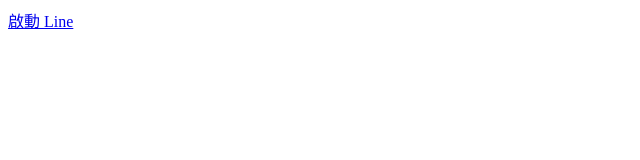
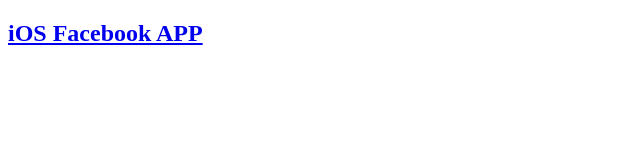
Before and after one commit to NickHuang1101/NickHuang1101.github.io, a plain HTML site: page index.html in a window 1280 px wide. Shown: the whole page, without its empty margins (0-640 px from the left). Drawn offline with Linux system fonts and the light colour scheme.

Commit message:
夥伴雲URL測試

```diff
--- a/index.html
+++ b/index.html
@@ -4,32 +4,11 @@
 <head>
     <meta charset="utf-8" />
     <title></title>
-    <script>
-        function openClient(scheme_url, download_url, timeout = 600) {
-            var startTime = Date.now();
-            var ifr = document.createElement('iframe');
-            ifr.src = scheme_url;
-            ifr.style.display = 'none';
-            document.body.appendChild(ifr);
-            var t = setTimeout(function () {
-                var endTime = Date.now();
-                if (!startTime || endTime - startTime < timeout + 200) {
-                    //未安裝應用程式執行部分
-                    if (confirm("您未安裝 Line，要前往 Line 官網嗎？")) {
-                        window.open(download_url, "_blank");
-                    }
-                }
-            }, timeout);
-            window.onblur = function () {
-                clearTimeout(t);
-                window.addEventListener("DOMContentLoaded", function () {
-                    document.body.removeChild(ifr);
-                }, false);
-            }
-        }
-    </script>
 </head>
 <body>
-    <a href="javascript:;" onclick="openClient('line://', 'https://line.me/', '600');">啟動 Line</a>
+    <!--iOS-->
+    <h2>
+        <a href="itms-apps://itunes.apple.com/tw/app/facebook/id1244652546?mt=8">iOS Facebook APP</a>
+    </h2><br />
 </body>
 </html>
```
